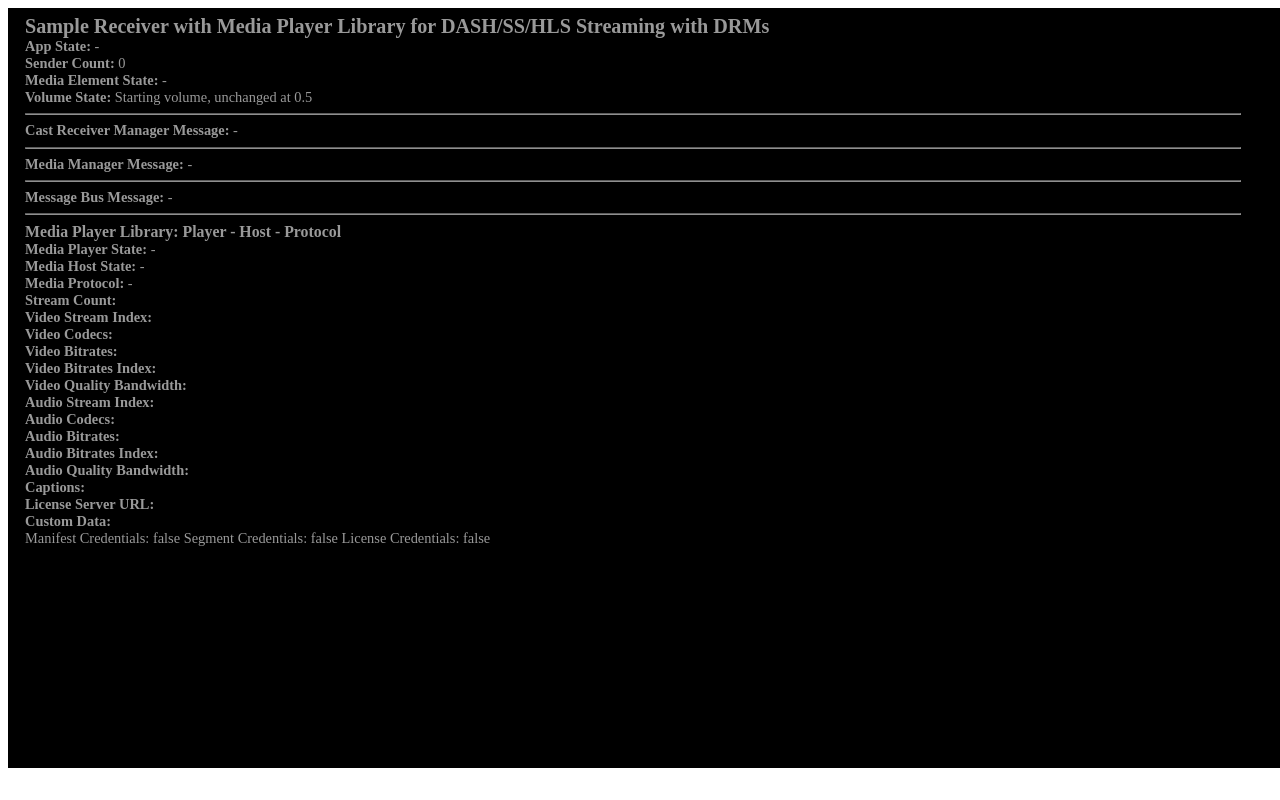
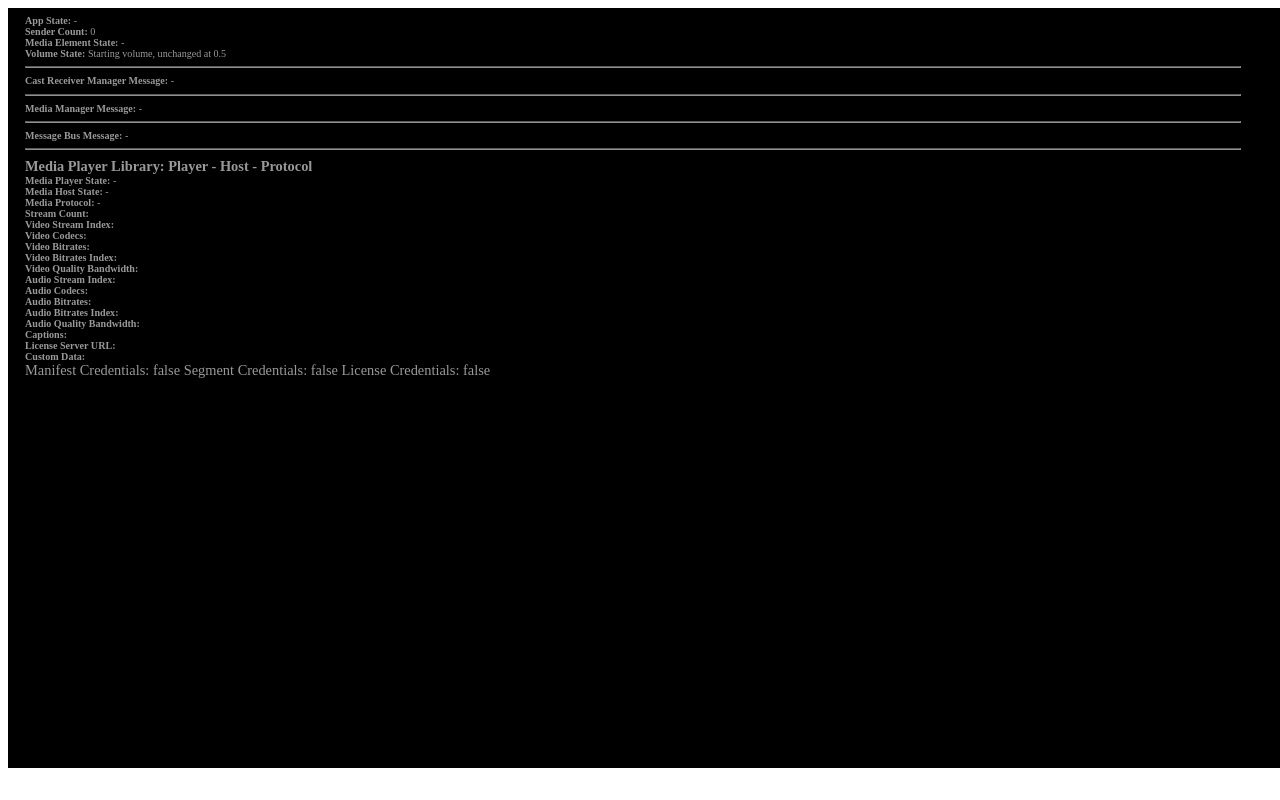
Before and after one commit to devdev0100/MD_HelloWorld, a plain HTML site: page David_CastMediaPlayerStreamingDRM-master/mpl.html in a window 1280 px wide. Drawn offline with Linux system fonts and the light colour scheme; a script that the page names is missing.

Commit message:
changed font size

```diff
--- a/David_CastMediaPlayerStreamingDRM-master/mpl.html
+++ b/David_CastMediaPlayerStreamingDRM-master/mpl.html
@@ -72,36 +72,35 @@ limitations under the License.
 </head>
 <body>
     <div id="messages">
-      <div style="font-size:140%; font-weight:bold; margin-left:0px;" id="title">Sample Receiver with Media Player Library for DASH/SS/HLS Streaming with DRMs</div>
-      <div>App State: <span id="applicationState">-</span></div>
-      <div>Sender Count: <span id="senderCount">0</span></div>
-      <div>Media Element State: <span  id="mediaElementState">-</span></div>
-      <div>Volume State: <span  id="volumeMessage">Starting volume, unchanged at 0.5</span></div>
+      <div style="font-size:70%;"> App State: <span id="applicationState">-</span></div>
+      <div style="font-size:70%;">Sender Count: <span id="senderCount">0</span></div>
+      <div style="font-size:70%;">Media Element State: <span  id="mediaElementState">-</span></div>
+      <div style="font-size:70%;">Volume State: <span  id="volumeMessage">Starting volume, unchanged at 0.5</span></div>
       <hr>
-      <div>Cast Receiver Manager Message: <span  id="castReceiverManagerMessage">-</span></div>
+      <div style="font-size:70%;">Cast Receiver Manager Message: <span  id="castReceiverManagerMessage">-</span></div>
       <hr>
-      <div>Media Manager Message: <span  id="mediaManagerMessage">-</span></div>
+      <div style="font-size:70%;">Media Manager Message: <span  id="mediaManagerMessage">-</span></div>
       <hr>
-      <div>Message Bus Message: <span  id="messageBusMessage">-</span></div>
+      <div style="font-size:70%;">Message Bus Message: <span  id="messageBusMessage">-</span></div>
       <hr>
-      <div style="font-size:110%;font-weight:bold;">Media Player Library: Player - Host - Protocol</div>
-      <div>Media Player State: <span id="mediaPlayerState">-</span></div>
-      <div>Media Host State: <span id="mediaHostState">-</span></div>
-      <div>Media Protocol: <span id="mediaProtocol">-</span></div>
-      <div>Stream Count: <span id="streamCount"></span></div>
-      <div>Video Stream Index: <span id="videoStreamIndex"></span></div>
-      <div>Video Codecs: <span id="streamVideoCodecs"></span></div>
-      <div>Video Bitrates: <span id="streamVideoBitrates"></span></div>
-      <div>Video Bitrates Index: <span id="videoQualityIndex"></span></div>
-      <div>Video Quality Bandwidth: <span id="streamVideoQuality"></span></div>
-      <div>Audio Stream Index: <span id="audioStreamIndex"></span></div>
-      <div>Audio Codecs: <span id="streamAudioCodecs"></span></div>
-      <div>Audio Bitrates: <span id="streamAudioBitrates"></span></div>
-      <div>Audio Bitrates Index: <span id="audioQualityIndex"></span></div>
-      <div>Audio Quality Bandwidth: <span id="streamAudioQuality"></span></div>
-      <div>Captions: <span id="captions"></span></div>
-      <div>License Server URL: <span id="licenseUrl"></span></div>
-      <div>Custom Data: <span id="customData"></span></div>
+      <div style="font-size:100%;font-weight:bold;">Media Player Library: Player - Host - Protocol</div>
+      <div style="font-size:70%;">Media Player State: <span id="mediaPlayerState">-</span></div>
+      <div style="font-size:70%;">Media Host State: <span id="mediaHostState">-</span></div>
+      <div style="font-size:70%;">Media Protocol: <span id="mediaProtocol">-</span></div>
+      <div style="font-size:70%;">Stream Count: <span id="streamCount"></span></div>
+      <div style="font-size:70%;">Video Stream Index: <span id="videoStreamIndex"></span></div>
+      <div style="font-size:70%;">Video Codecs: <span id="streamVideoCodecs"></span></div>
+      <div style="font-size:70%;">Video Bitrates: <span id="streamVideoBitrates"></span></div>
+      <div style="font-size:70%;">Video Bitrates Index: <span id="videoQualityIndex"></span></div>
+      <div style="font-size:70%;">Video Quality Bandwidth: <span id="streamVideoQuality"></span></div>
+      <div style="font-size:70%;">Audio Stream Index: <span id="audioStreamIndex"></span></div>
+      <div style="font-size:70%;">Audio Codecs: <span id="streamAudioCodecs"></span></div>
+      <div style="font-size:70%;">Audio Bitrates: <span id="streamAudioBitrates"></span></div>
+      <div style="font-size:70%;">Audio Bitrates Index: <span id="audioQualityIndex"></span></div>
+      <div style="font-size:70%;">Audio Quality Bandwidth: <span id="streamAudioQuality"></span></div>
+      <div style="font-size:70%;">Captions: <span id="captions"></span></div>
+      <div style="font-size:70%;">License Server URL: <span id="licenseUrl"></span></div>
+      <div style="font-size:70%;">Custom Data: <span id="customData"></span></div>
       <span>Manifest Credentials: <span id="manifestCredentials">false</span></span>
       <span>Segment Credentials: <span id="segmentCredentials">false</span></span>
       <span>License Credentials: <span id="licenseCredentials">false</span></span>
```
